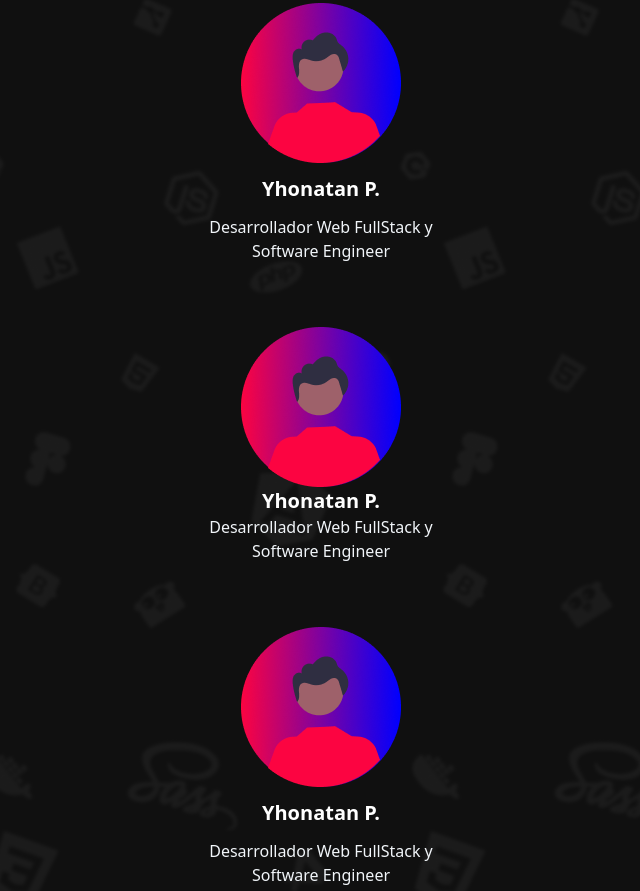
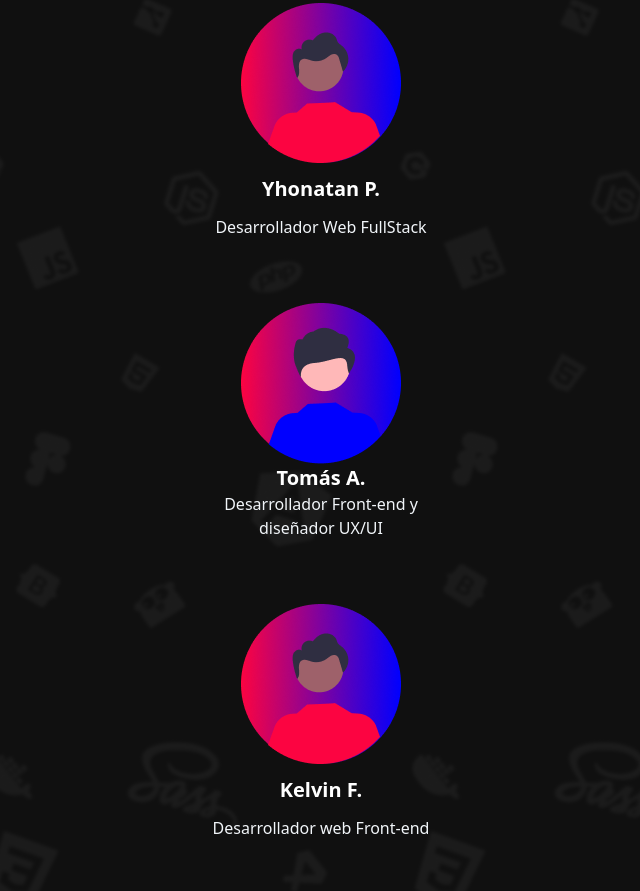
Before and after one commit to YhonaPeguero/Landing-Trainee-Community, a website: page index.html in a window 1280 px wide. Shown: the part 2715-3606 px from the top of the page, without its empty margins (319-959 px from the left). Drawn offline with nearby package versions, Linux system fonts and the light colour scheme.

Commit message:
update description avatars

```diff
--- a/index.html
+++ b/index.html
@@ -83,21 +83,21 @@
         <img src="./dist/assets/person 1.png" alt="" />
         <p class="text-xl font-bold text-white">Yhonatan P.</p>
         <p class="text-slate-100">
-          Desarrollador Web FullStack y Software Engineer
+          Desarrollador Web FullStack
         </p>
       </div>
       <div class="mb-8 flex max-w-[240px] flex-col items-center text-center">
-        <img src="./dist/assets/person 1.png" alt="" />
-        <p class="text-xl font-bold text-white">Yhonatan P.</p>
+        <img src="./dist/assets/person 2.png" alt="" />
+        <p class="text-xl font-bold text-white">Tomás A.</p>
         <p class="text-slate-100">
-          Desarrollador Web FullStack y Software Engineer
+          Desarrollador Front-end y diseñador UX/UI
         </p>
       </div>
       <div class="mb-8 flex max-w-[240px] flex-col items-center gap-3 text-center">
-        <img src="./dist/assets/person 1.png" alt="" />
-        <p class="text-xl font-bold text-white">Yhonatan P.</p>
+        <img src="./dist/assets/person 3.png" alt="" />
+        <p class="text-xl font-bold text-white">Kelvin F.</p>
         <p class="text-slate-100">
-          Desarrollador Web FullStack y Software Engineer
+          Desarrollador web Front-end
         </p>
       </div>
     </section>
```
Also changed, not shown: dist/assets/person 2.png (added), dist/assets/person 3.png (added).
